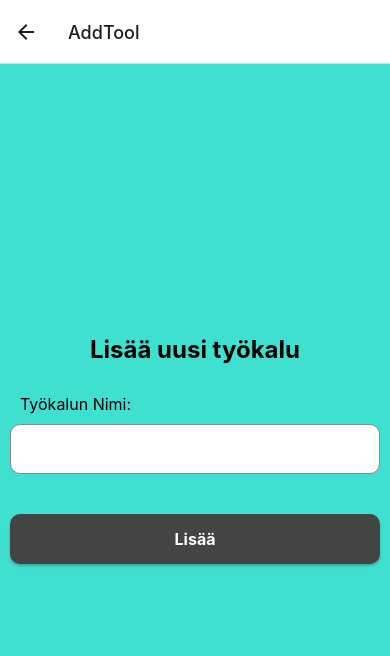
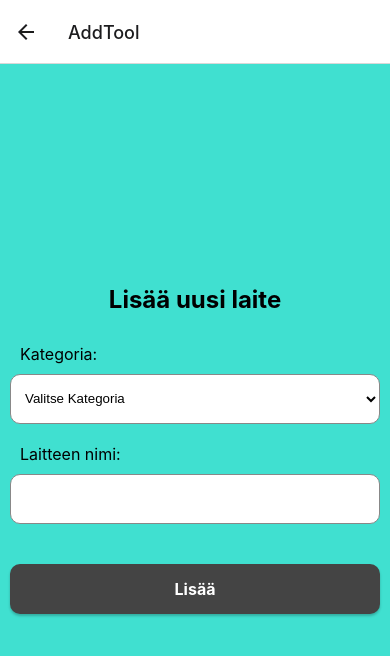
Before and after one commit to 4ntti13/TimeAndTurfApp, a React Native app: screen /AddTool in a window 390 px wide. Shown: the top 656 px of the page. Built offline with nearby package versions, Linux system fonts and the light colour scheme; what @react-native-firebase/app would draw is missing.

Commit message:
AddTool and AddMaterial -components updated to use categories

```diff
--- a/src/components/AddMaterial.tsx
+++ b/src/components/AddMaterial.tsx
@@ -3,16 +3,26 @@
 
 import React, { useState } from 'react';
 import { View, Text, TextInput, TouchableOpacity, StyleSheet } from 'react-native';
-import firestore from '@react-native-firebase/firestore';  // Päivitetty import
+import { Picker } from '@react-native-picker/picker';  // Tuo Picker
+import firestore from '@react-native-firebase/firestore';
 
 declare let alert: (message?: any) => void;
 
 const AddMaterial: React.FC = () => {
   const [materialName, setMaterialName] = useState('');
+  const [selectedCategory, setSelectedCategory] = useState('');
 
   const handleAddMaterial = async () => {
     try {
-      await firestore().collection('materials').add({ name: materialName });
+      if (!selectedCategory) {
+        alert('Valitse kategoria ennen jatkamista!');
+        return;
+      }
+
+      await firestore().collection('materials').add({
+        name: materialName,
+        category: selectedCategory,
+      });
       alert('Materiaali lisätty onnistuneesti!');
     } catch (error) {
       console.error('Materiaalia ei voitu lisätä!: ', error);
@@ -24,6 +34,16 @@ const AddMaterial: React.FC = () => {
       <View style={styles.titleContainer}>
         <Text style={styles.headerText}>Lisää uusi materiaali</Text>
       </View>
+      <Text style={styles.label}>Kategoria:</Text>
+      <Picker
+        selectedValue={selectedCategory}
+        style={styles.input}
+        onValueChange={(itemValue) => setSelectedCategory(itemValue)}
+      >
+        <Picker.Item label="Valitse Kategoria" value="" />
+        <Picker.Item label="Putkitarvikkeet" value="pipeFittings" />
+        <Picker.Item label="Maa-ainekset" value="soils" />
+      </Picker>
       <Text style={styles.label}>Materiaalin Nimi:</Text>
       <TextInput
         style={styles.input}
--- a/src/components/AddTool.tsx
+++ b/src/components/AddTool.tsx
@@ -1,30 +1,41 @@
 /* eslint-disable prettier/prettier */
-// AddTool.tsx:
-
 import React, { useState } from 'react';
 import { View, Text, TextInput, TouchableOpacity, StyleSheet } from 'react-native';
-import firestore from '@react-native-firebase/firestore';  // Päivitetty import
+import { Picker } from '@react-native-picker/picker';  // Muutos tässä
+import firestore from '@react-native-firebase/firestore';
 
 declare let alert: (message?: any) => void;
 
 const AddTool: React.FC = () => {
   const [toolName, setToolName] = useState('');
+  const [selectedCategory, setSelectedCategory] = useState('');
 
   const handleAddTool = async () => {
     try {
-      await firestore().collection('tools').add({ name: toolName });
-      alert('Työkalu lisätty onnistuneesti!');
+      await firestore().collection('tools').add({ name: toolName, category: selectedCategory });
+      alert('Lisäys onnistui!');
     } catch (error) {
-      console.error('Työkalua ei voitu lisätä!: ', error);
+      console.error('Lisäyksessä tapahtui virhe!: ', error);
     }
   };
 
   return (
     <View style={styles.container}>
       <View style={styles.titleContainer}>
-        <Text style={styles.headerText}>Lisää uusi työkalu</Text>
+        <Text style={styles.headerText}>Lisää uusi laite</Text>
       </View>
-      <Text style={styles.label}>Työkalun Nimi:</Text>
+      <Text style={styles.label}>Kategoria:</Text>
+      <Picker
+        selectedValue={selectedCategory}
+        style={styles.input}
+        onValueChange={(itemValue) => setSelectedCategory(itemValue)}
+      >
+        <Picker.Item label="Valitse Kategoria" value="" />
+        <Picker.Item label="Koneet" value="machines" />
+        <Picker.Item label="Kuorma-autot" value="trucks" />
+        <Picker.Item label="Tiivistäjät" value="compactors" />
+      </Picker>
+      <Text style={styles.label}>Laitteen nimi:</Text>
       <TextInput
         style={styles.input}
         value={toolName}
```
